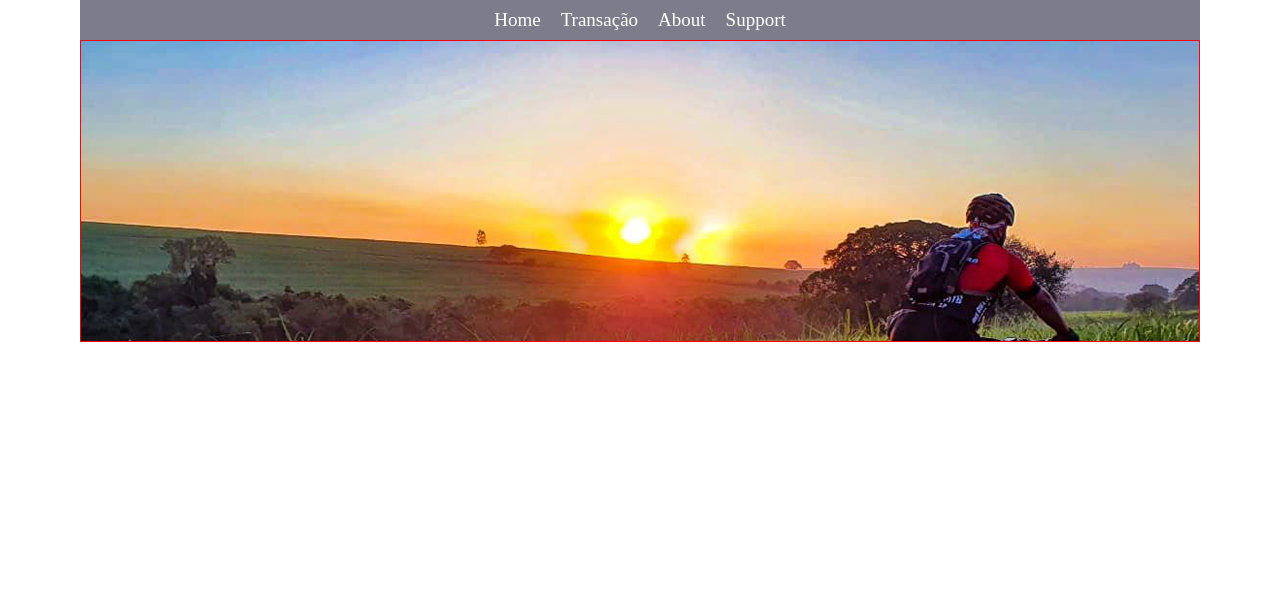
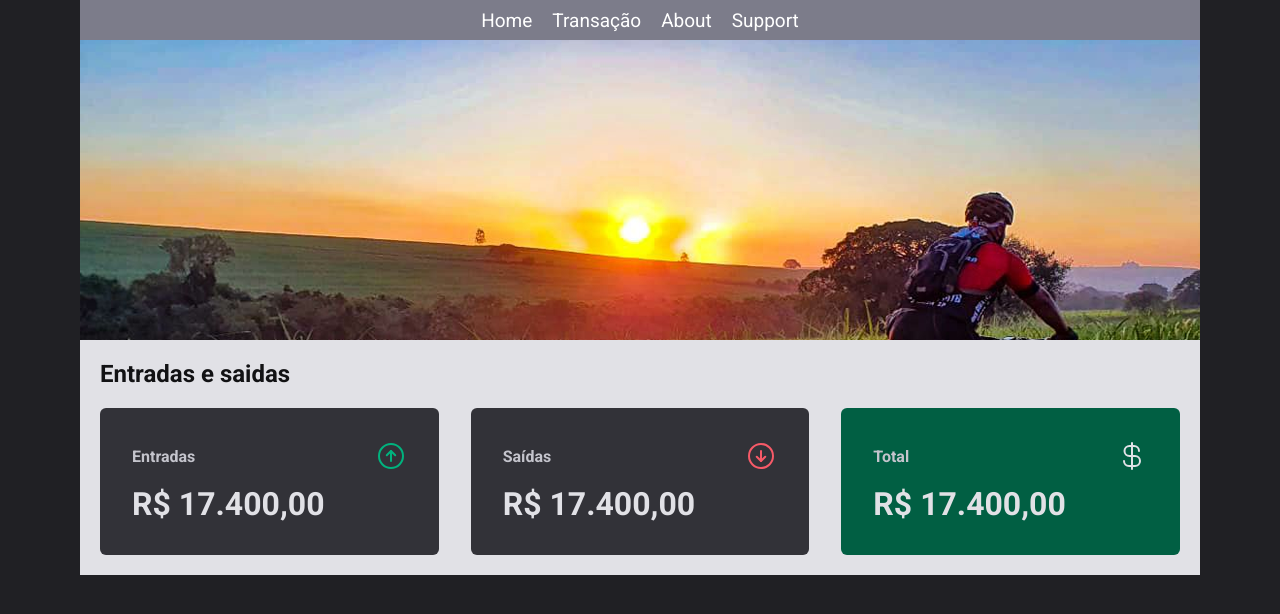
Before and after one commit to giovannirp/bike-showcase, a React (Vite) app in the folder bike-showcase/: page / in a window 1280 px wide. Shown: the top 614 px of the page. Built offline with nearby package versions, Linux system fonts and the light colour scheme.

Commit message:
feat: adicionando card e stilizando

```diff
--- a/bike-showcase/index.html
+++ b/bike-showcase/index.html
@@ -2,8 +2,14 @@
 <html lang="en">
   <head>
     <meta charset="UTF-8" />
+    <link rel="preconnect" href="https://fonts.googleapis.com" />
+    <link rel="preconnect" href="https://fonts.gstatic.com" crossorigin />
     <meta name="viewport" content="width=device-width, initial-scale=1.0" />
     <title>Bicke Show Case</title>
+    <link
+    href="https://fonts.googleapis.com/css2?family=Roboto:wght@400;700&display=swap"
+    rel="stylesheet"
+  />
   </head>
   <body>
     <div id="root"></div>
--- a/bike-showcase/package.json
+++ b/bike-showcase/package.json
@@ -9,6 +9,8 @@
     "preview": "vite preview"
   },
   "dependencies": {
+    "json-server": "^0.17.3",
+    "phosphor-react": "^1.4.1",
     "react": "^18.2.0",
     "react-dom": "^18.2.0",
     "react-router-dom": "^6.8.2",
--- /dev/null
+++ b/bike-showcase/src/Components/Summary/index.tsx
@@ -0,0 +1,36 @@
+import { CurrencyDollar, ArrowCircleDown, ArrowCircleUp } from "phosphor-react";
+import { SummaryCard, SummaryContainer, TitleSummary } from "./styles";
+
+export function Summary() {
+  return (
+    <section>
+      <TitleSummary>Entradas e saidas</TitleSummary>
+
+      <SummaryContainer>
+        <SummaryCard>
+          <header>
+            <h1>Entradas</h1>
+            <ArrowCircleUp size={32} color="#00b37e" />
+          </header>
+          <strong>R$ 17.400,00</strong>
+        </SummaryCard>
+
+        <SummaryCard>
+          <header>
+            <h1>Saídas</h1>
+            <ArrowCircleDown size={32} color="#f75a68" />
+          </header>
+          <strong>R$ 17.400,00</strong>
+        </SummaryCard>
+
+        <SummaryCard variant="green">
+          <header>
+            <h1>Total</h1>
+            <CurrencyDollar size={32} />
+          </header>
+          <strong>R$ 17.400,00</strong>
+        </SummaryCard>
+      </SummaryContainer>
+    </section>
+  );
+}
--- /dev/null
+++ b/bike-showcase/src/Components/Summary/styles.ts
@@ -0,0 +1,45 @@
+import styled, { css } from "styled-components";
+
+export const TitleSummary = styled.h1`
+  color: ${(props) => props.theme["gray-900"]};
+  padding: 20px 0 0px 20px;
+`;
+
+interface SummaryCardProps {
+  variant?: 'green';
+}
+
+export const SummaryContainer = styled.section`
+  display: flex;
+  max-width: 1240px;
+
+  display: grid;
+  grid-template-columns: repeat(3, 1fr);
+  gap: 2rem;
+  margin: 20px;
+
+  header {
+    display: flex;
+    justify-content: space-between;
+    align-items: center;
+    margin-bottom: 13px;
+
+    h1 {
+      color: ${(props) => props.theme["gray-300"]};
+    }
+  }
+
+  strong {
+    font-size: 2rem;
+  }
+`;
+
+export const SummaryCard = styled.article<SummaryCardProps>`
+  background: ${(props) => props.theme["gray-600"]};
+  border-radius: 6px;
+  padding: 2rem;
+
+  ${(props) => props.variant === 'green' && css`
+    background: ${props.theme["green-700"]};
+  `}
+`;
--- a/bike-showcase/src/Main/Main.tsx
+++ b/bike-showcase/src/Main/Main.tsx
@@ -1,10 +1,13 @@
 import { Banner } from "../Components/Banner";
+import { Summary } from "../Components/Summary";
 import { ContainerMain } from "./styled";
 
 export function Main() {
   return (
     <ContainerMain>
       <Banner />
+
+      <Summary />
     </ContainerMain>
   )
 }
--- a/bike-showcase/src/Main/styled.ts
+++ b/bike-showcase/src/Main/styled.ts
@@ -1,9 +1,10 @@
 import styled from "styled-components";
 
 export const ContainerMain = styled.main`
-  border: 1px solid red;
+  background: ${(props) => props.theme["gray-100"]};
   max-width: 1120px;
   margin: 0px auto;
   //padding: 0 1.5rem;
   display: flex;
+  flex-direction: column;
 `;
--- a/bike-showcase/src/styles/global.ts
+++ b/bike-showcase/src/styles/global.ts
@@ -6,4 +6,13 @@ export const GlobalStyle = createGlobalStyle`
     padding: 0;
     box-sizing: border-box;
   }
+
+  body {
+    background: ${(props) => props.theme['gray-800']};
+    color: ${(props) => props.theme['gray-100']};
+  }
+
+  body,input, textarea, button {
+    font: 400 1rem Roboto, sans-serif;
+  }
 `;
```
Also changed, not shown: 1 other file (tests, documents, lock files or other folders).
